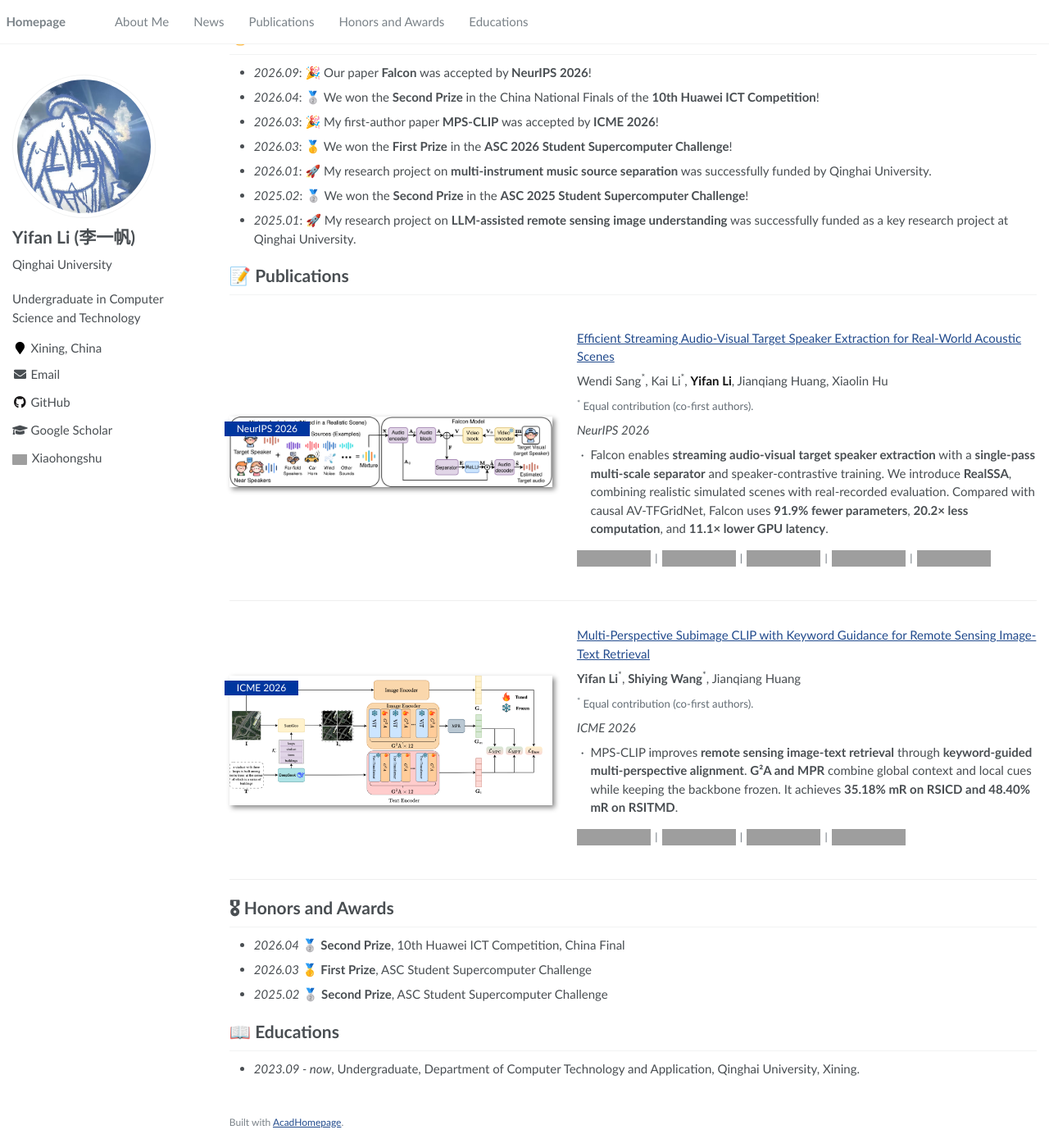
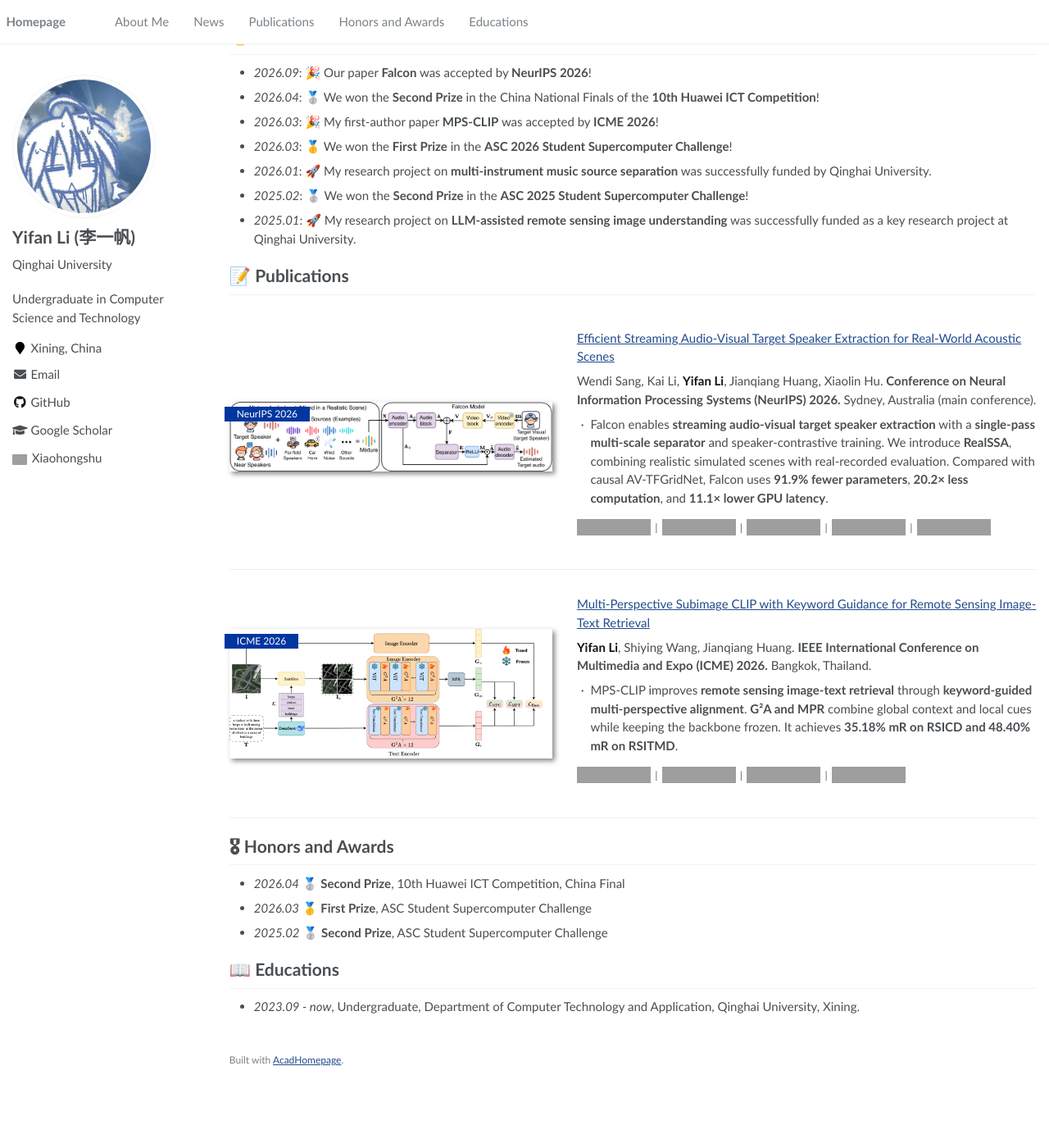
Before and after one commit to Lcrucial1f/Lcrucial1f.github.io, a Jekyll site: the page built from _pages/about.md, in a window 1280 px wide and 1400 px high, scrolled down 315 px, cut to the strip 0-1400 px from the top of the window. Shown: the whole strip at 82% size. Built offline with Jekyll 4.4.1, drawn with Linux system fonts in a browser that asks for light colours; after the commit the page ends 1639 px from its top, so only the background shows below that; grey boxes are pictures that could not be loaded.

Commit message:
Format publication authors and conference locations

```diff
--- a/_pages/about.md
+++ b/_pages/about.md
@@ -48,11 +48,7 @@ I will soon join the **School of Computer Science and Technology, Beijing Instit
 
 [Efficient Streaming Audio-Visual Target Speaker Extraction for Real-World Acoustic Scenes](https://arxiv.org/abs/2610.32749)
 
-Wendi Sang<sup>&#42;</sup>, Kai Li<sup>&#42;</sup>, <strong class="publication-self">Yifan Li</strong>, Jianqiang Huang, Xiaolin Hu
-
-<span class="author-contribution"><sup>*</sup> Equal contribution (co-first authors).</span>
-
-*NeurIPS 2026*
+Wendi Sang, Kai Li, <strong class="publication-self">Yifan Li</strong>, Jianqiang Huang, Xiaolin Hu. **Conference on Neural Information Processing Systems (NeurIPS) 2026.** Sydney, Australia (main conference).
 
 <ul class="publication-summary">
   <li>Falcon enables <strong>streaming audio-visual target speaker extraction</strong> with a <strong>single-pass multi-scale separator</strong> and speaker-contrastive training. We introduce <strong>RealSSA</strong>, combining realistic simulated scenes with real-recorded evaluation. Compared with causal AV-TFGridNet, Falcon uses <strong>91.9% fewer parameters</strong>, <strong>20.2× less computation</strong>, and <strong>11.1× lower GPU latency</strong>.</li>
@@ -84,11 +80,7 @@ Wendi Sang<sup>&#42;</sup>, Kai Li<sup>&#42;</sup>, <strong class="publication-s
 
 [Multi-Perspective Subimage CLIP with Keyword Guidance for Remote Sensing Image-Text Retrieval](https://arxiv.org/abs/2601.18190)
 
-**Yifan Li**<sup>&#42;</sup>, **Shiying Wang**<sup>&#42;</sup>, Jianqiang Huang
-
-<span class="author-contribution"><sup>*</sup> Equal contribution (co-first authors).</span>
-
-*ICME 2026*
+<strong class="publication-self">Yifan Li</strong>, Shiying Wang, Jianqiang Huang. **IEEE International Conference on Multimedia and Expo (ICME) 2026.** Bangkok, Thailand.
 
 <ul class="publication-summary">
   <li>MPS-CLIP improves <strong>remote sensing image-text retrieval</strong> through <strong>keyword-guided multi-perspective alignment</strong>. <strong>G²A and MPR</strong> combine global context and local cues while keeping the backbone frozen. It achieves <strong>35.18% mR on RSICD and 48.40% mR on RSITMD</strong>.</li>
--- a/assets/css/main.scss
+++ b/assets/css/main.scss
@@ -130,7 +130,6 @@ h1:before, .anchor:before {
 }
 
 /* Compact Shields.io badges, following cslikai.cn's publication resources. */
-.author-contribution { font-size: .88em; color: #626b73; }
 .publication-links { display: flex; flex-wrap: wrap; align-items: center; gap: .35rem; margin: .75rem 0; }
 .publication-links a { display: inline-flex; text-decoration: none; }
 .publication-links img { display: block; height: 20px; width: auto; max-width: 100%; margin: 0; border: 0; box-shadow: none; }
```
